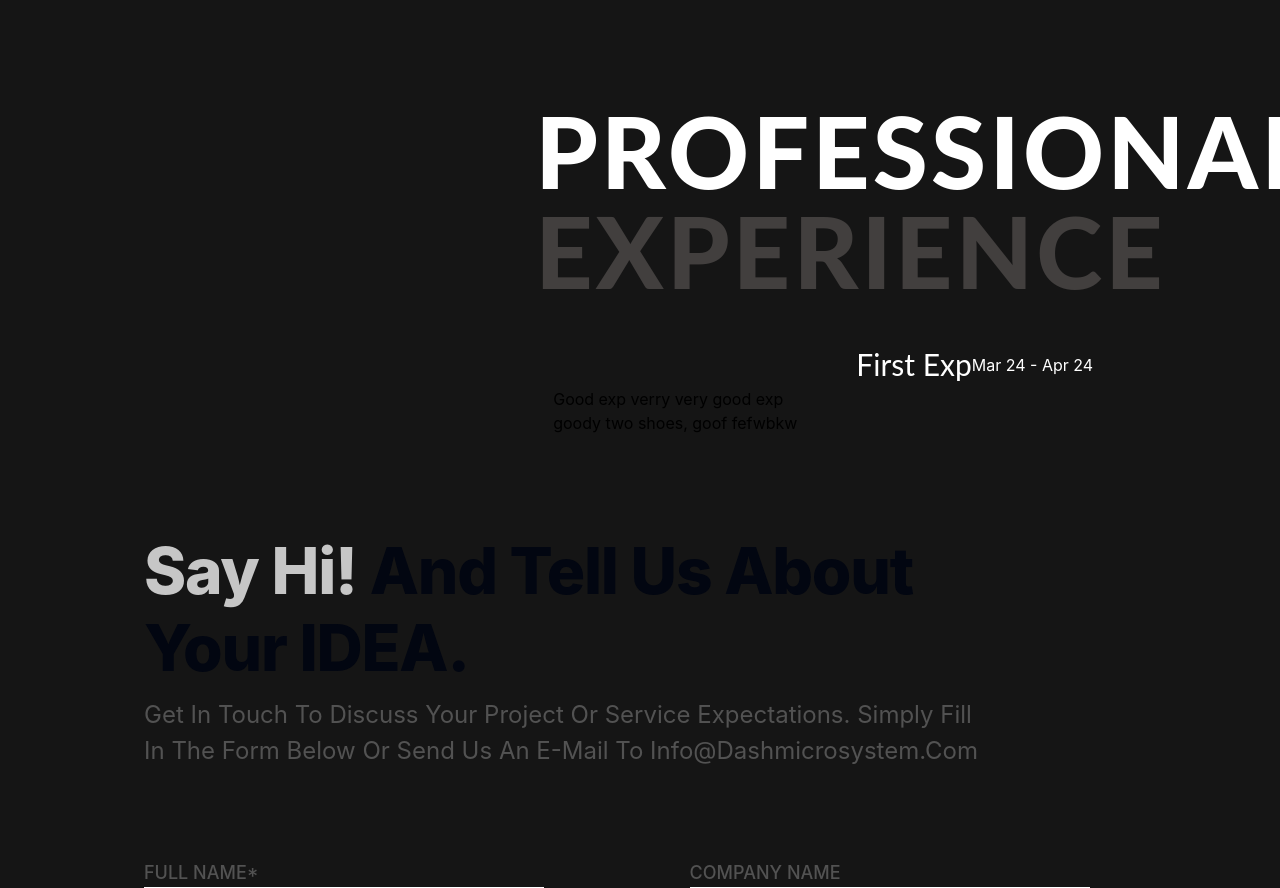
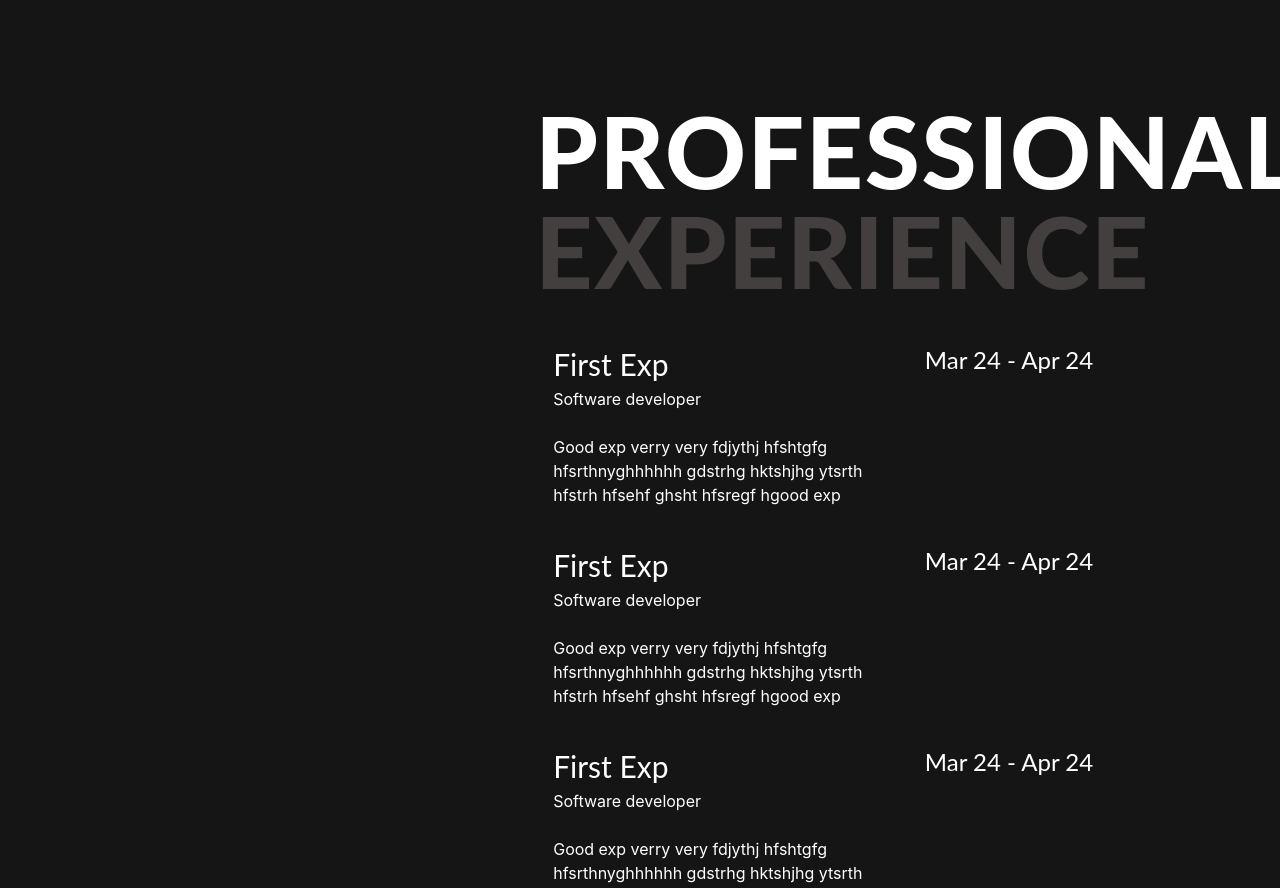
Before and after one commit to Nilakshhh/portfolio, a React (Create React App) app: page / in a window 1280 px wide. Shown: the part 1901-2789 px from the top of the page. Built offline with nearby package versions, Linux system fonts and the light colour scheme; the HTML template or start-up script is replaced by a standard one.

Commit message:
added experience section

```diff
--- a/public/index.html
+++ b/public/index.html
@@ -7,7 +7,7 @@
     <meta name="theme-color" content="#000000" />
     <meta
       name="description"
-      content="Web site created using create-react-app"
+      content="Portfolio website created using reactJS"
     />
     <script src="https://kit.fontawesome.com/0eba685890.js" crossorigin="anonymous"></script>
     <link rel="apple-touch-icon" href="%PUBLIC_URL%/logo192.png" />
@@ -25,7 +25,7 @@
       work correctly both with client-side routing and a non-root public URL.
       Learn how to configure a non-root public URL by running `npm run build`.
     -->
-    <title>React App</title>
+    <title>Portfolio- Nilaksh Dureja</title>
   </head>
   <body>
     <noscript>You need to enable JavaScript to run this app.</noscript>
--- a/src/components/Experience.jsx
+++ b/src/components/Experience.jsx
@@ -1,15 +1,15 @@
-function Experience({ title, bp1, bp2, date }) {
+function Experience({ title, desc, position, date }) {
     return (
-        <div className="group w-[100%] border-[0] rounded-[24px] p-[18px] flex flex-col justify-between hover:bg-[#423F3E] transition-colors duration-500 ease-in-out">
-            <div className="flex flex-row justify-end items-center text-[#ffffff]">
-                <h1 className="capitalize text-[24px] sm:text-[30px] font-lato">{title}</h1>
-                <h1>{date}</h1>
+        <div className="group w-[100%] border-[0] rounded-[24px] p-[18px] flex flex-col gap-[24px] justify-between hover:bg-[#423F3E] transition-colors duration-500 ease-in-out">
+            <div className="flex flex-row justify-between text-[#ffffff]">
+                <div className="flex flex-col ">
+                    <h1 className="capitalize text-[24px] sm:text-[30px] font-lato">{title}</h1>
+                    <h3>{position}</h3>
+                </div>
+                <h1 className="capitalize text-[18px] sm:text-[24px] font-lato">{date}</h1>
             </div>
-            <div>
-                <ul>
-                    <li>{bp1}</li>
-                    <li>{bp2}</li>
-                </ul>
+            <div className="text-[#ffffff]">
+                <p className="w-[65%]">{desc}</p>
             </div>
 
         </div>
--- a/src/components/ExperienceTab.jsx
+++ b/src/components/ExperienceTab.jsx
@@ -3,7 +3,11 @@ import Experience from "./Experience";
 function ExperienceTab() {
 
     let experiences = [
-        {title: "First Exp", bp1: "Good exp verry very good exp", bp2: "goody two shoes, goof fefwbkw", date: "Mar 24 - Apr 24"},
+        {title: "First Exp", desc: "Good exp verry very fdjythj hfshtgfg hfsrthnyghhhhhh gdstrhg hktshjhg ytsrth hfstrh hfsehf ghsht  hfsregf hgood exp", position: "Software developer", date: "Mar 24 - Apr 24"},
+        {title: "First Exp", desc: "Good exp verry very fdjythj hfshtgfg hfsrthnyghhhhhh gdstrhg hktshjhg ytsrth hfstrh hfsehf ghsht  hfsregf hgood exp", position: "Software developer", date: "Mar 24 - Apr 24"},
+        {title: "First Exp", desc: "Good exp verry very fdjythj hfshtgfg hfsrthnyghhhhhh gdstrhg hktshjhg ytsrth hfstrh hfsehf ghsht  hfsregf hgood exp", position: "Software developer", date: "Mar 24 - Apr 24"},
+        {title: "First Exp", desc: "Good exp verry very fdjythj hfshtgfg hfsrthnyghhhhhh gdstrhg hktshjhg ytsrth hfstrh hfsehf ghsht  hfsregf hgood exp", position: "Software developer", date: "Mar 24 - Apr 24"},
+        {title: "First Exp", desc: "Good exp verry very fdjythj hfshtgfg hfsrthnyghhhhhh gdstrhg hktshjhg ytsrth hfstrh hfsehf ghsht  hfsregf hgood exp", position: "Software developer", date: "Mar 24 - Apr 24"},
     ]
 
     return(
@@ -12,8 +16,8 @@ function ExperienceTab() {
         <Experience
         key={index}
         title={experience.title}
-        bp1 = {experience.bp1}
-        bp2 = {experience.bp2}
+        desc = {experience.desc}
+        position = {experience.position}
         date = {experience.date}
         />
     ))}
--- a/src/components/Heading.jsx
+++ b/src/components/Heading.jsx
@@ -1,7 +1,7 @@
 function Heading({ text1, text2, className="" }) {
     return (
         <>
-            <h1 className={`uppercase font-lato text-[48px] sm:text-[100px] sm:text-left text-center font-extrabold text-[#ffffff] leading-[1] tracking-[0.20rem] ${className}`}>{text1}
+            <h1 className={`uppercase font-lato text-[48px] sm:text-[100px] sm:text-left text-center font-extrabold text-[#ffffff] leading-[1] tracking-[0.10rem] ${className}`}>{text1}
                 <br></br>
                 <span className="text-[#423F3E]">{text2}</span>
             </h1>
```
